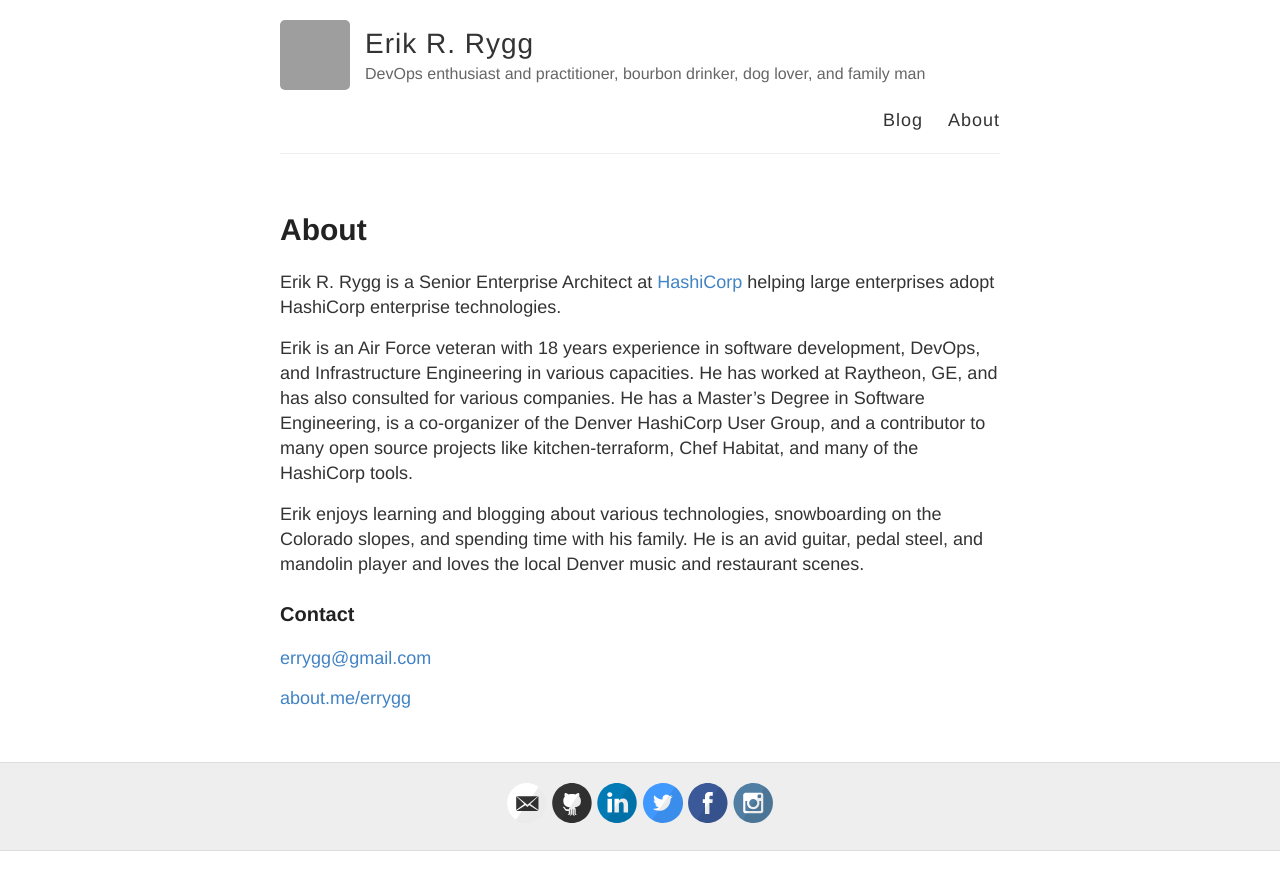
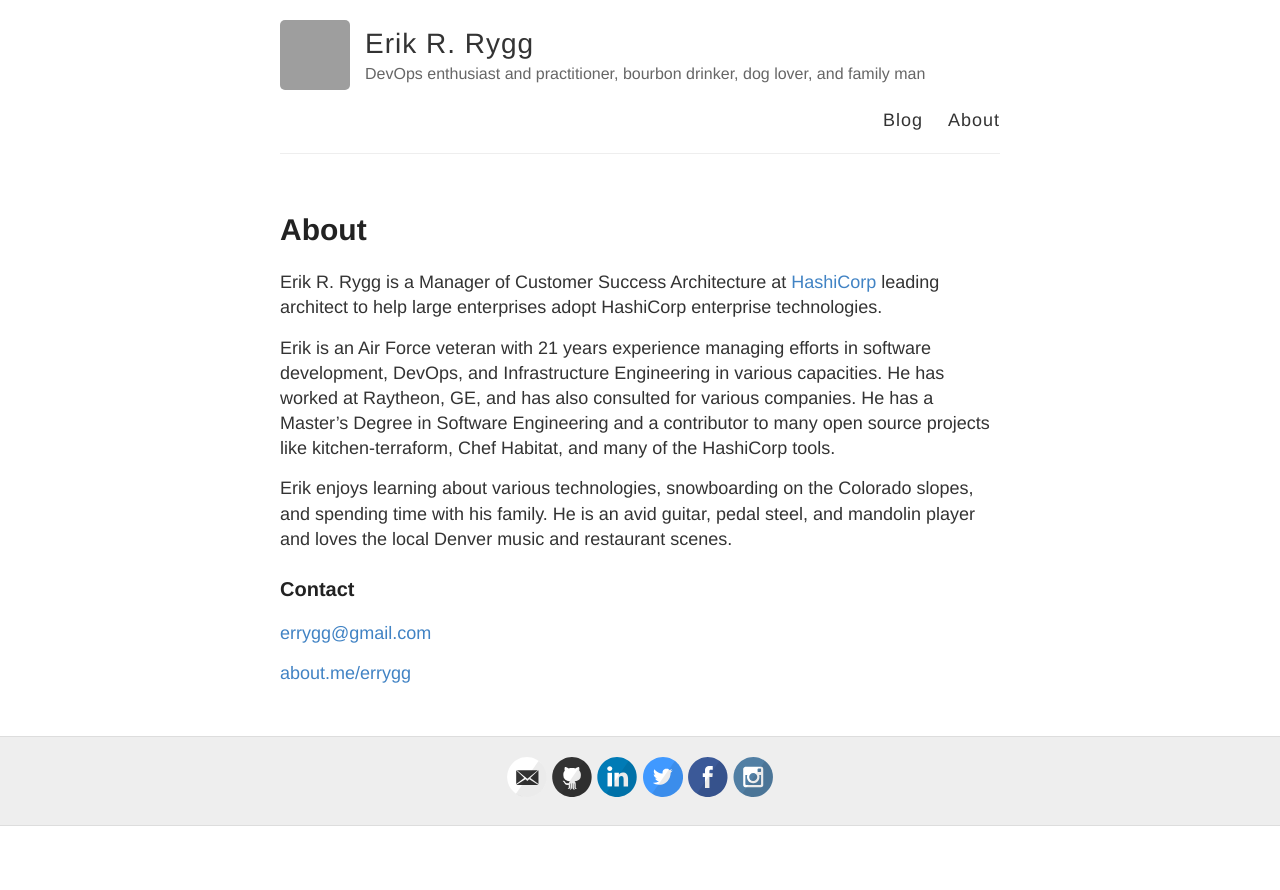
Before and after one commit to errygg/erikrygg.com, a Jekyll site: the page built from about.md, in a window 1280 px wide. Shown: the top 890 px of the page. Built offline with Jekyll 4.4.1, drawn with Linux system fonts in a browser that asks for light colours; grey boxes are pictures that could not be loaded.

Commit message:
Update about

```diff
--- a/about.md
+++ b/about.md
@@ -4,11 +4,11 @@ title: About
 permalink: /about/
 ---
 
-Erik R. Rygg is a Senior Enterprise Architect at [HashiCorp](https://www.hashicorp.com) helping large enterprises adopt HashiCorp enterprise technologies.
+Erik R. Rygg is a Manager of Customer Success Architecture at [HashiCorp](https://www.hashicorp.com) leading architect to help large enterprises adopt HashiCorp enterprise technologies.
 
-Erik is an Air Force veteran with 18 years experience in software development, DevOps, and Infrastructure Engineering in various capacities. He has worked at Raytheon, GE, and has also consulted for various companies. He has a Master’s Degree in Software Engineering, is a co-organizer of the Denver HashiCorp User Group, and a contributor to many open source projects like kitchen-terraform, Chef Habitat, and many of the HashiCorp tools.
+Erik is an Air Force veteran with 21 years experience managing efforts in software development, DevOps, and Infrastructure Engineering in various capacities. He has worked at Raytheon, GE, and has also consulted for various companies. He has a Master’s Degree in Software Engineering and a contributor to many open source projects like kitchen-terraform, Chef Habitat, and many of the HashiCorp tools.
 
-Erik enjoys learning and blogging about various technologies, snowboarding on the Colorado slopes, and spending time with his family. He is an avid guitar, pedal steel, and mandolin player and loves the local Denver music and restaurant scenes.
+Erik enjoys learning about various technologies, snowboarding on the Colorado slopes, and spending time with his family. He is an avid guitar, pedal steel, and mandolin player and loves the local Denver music and restaurant scenes.
 
 ### Contact
 [errygg@gmail.com](mailto:errygg@gmail.com)
```
